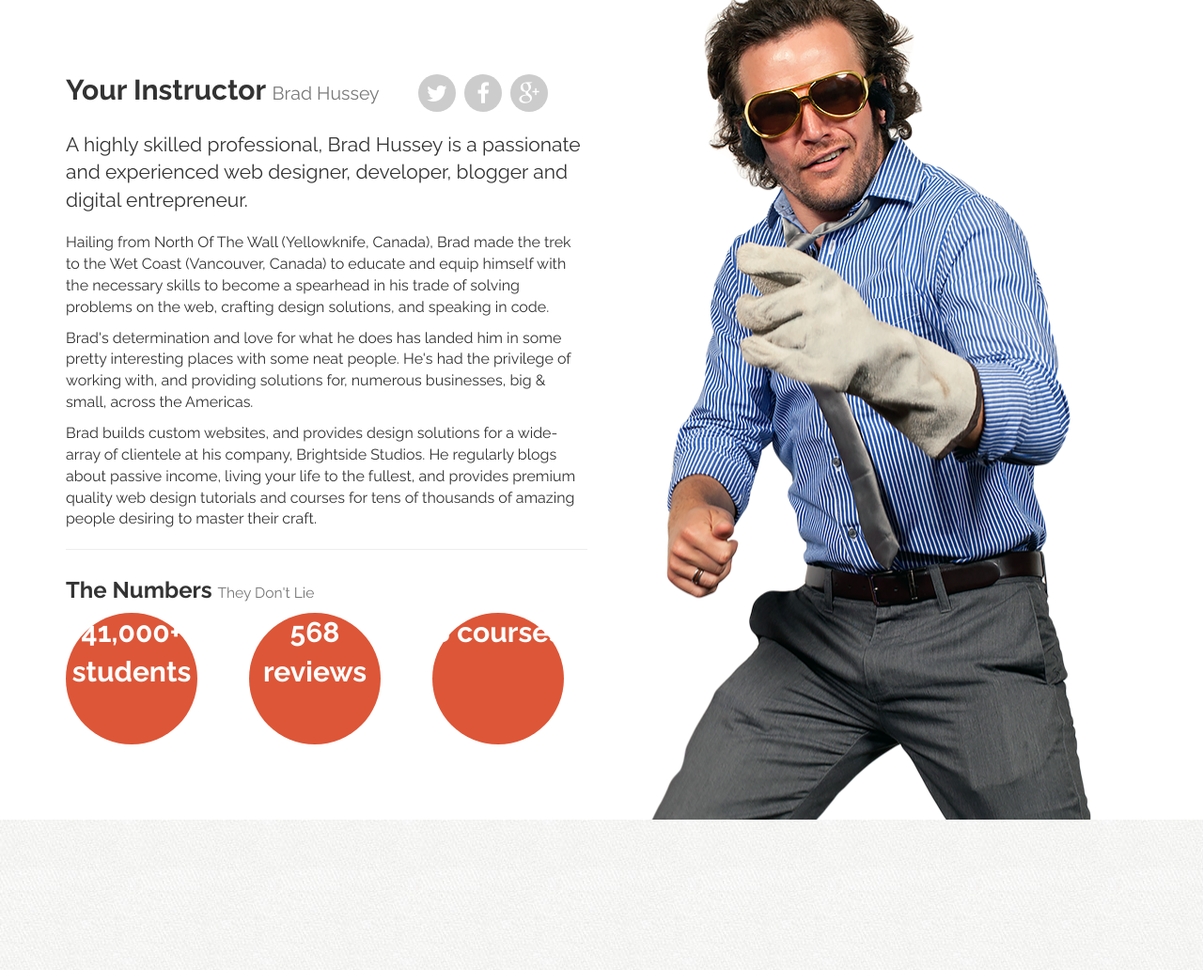
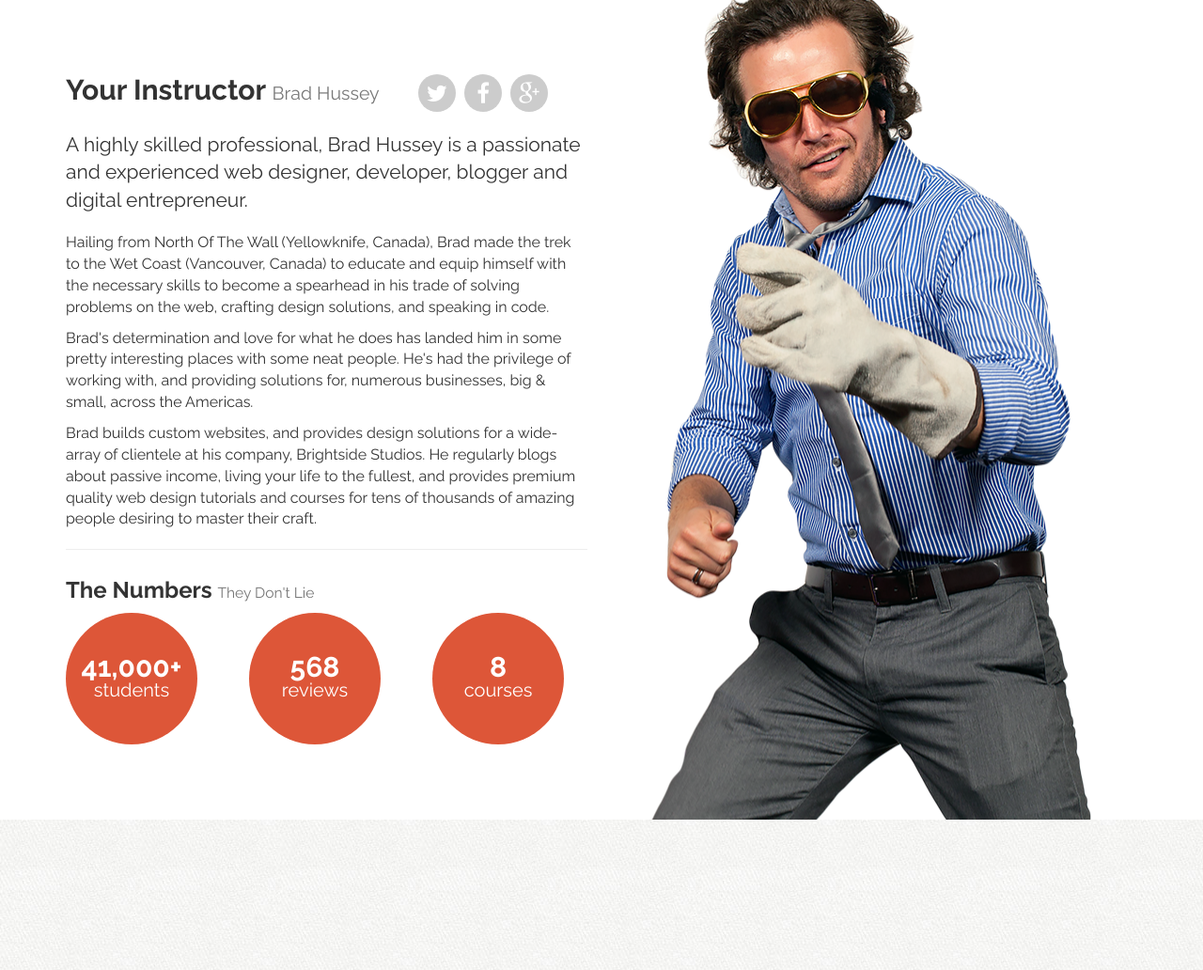
Before and after one commit to Akseljanes/wordpress, a PHP site: page / in a window 1280 px wide. Shown: the part 4417-5449 px from the top of the page at 94% size. Run offline with PHP 8.4, Linux system fonts and the light colour scheme; some libraries are stand-ins or nearby versions.

Commit message:
Lecture 30 [#110073626]

```diff
--- a/assets/css/custom.css
+++ b/assets/css/custom.css
@@ -218,9 +218,11 @@ section h3 {
 }
 
 #instructor .num {
+    display: table;
     font-size: 30px;
     font-weight: bold;
     color: white;
+    line-height: 24px;
     height: 140px;
     width: 140px;
     text-align: center;
@@ -230,6 +232,17 @@ section h3 {
     border-radius: 100%;
     -webkit-font-smoothing: antialiased;
     text-rendering: optimizelegibility;
+}
+
+#instructor .num .num-content {
+    display: table-cell;
+    vertical-align: middle;
+}
+
+#instructor .num span {
+    display: block;
+    font-size: 20px;
+    font-weight: normal;
 }
 
 
```
